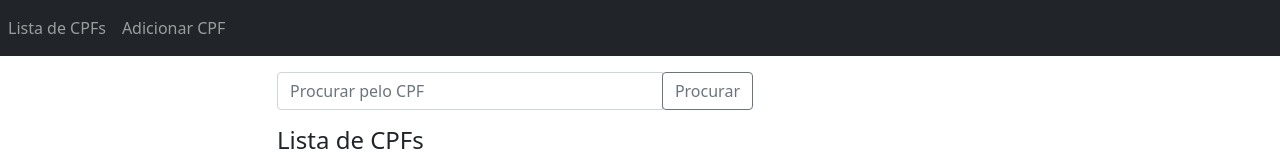
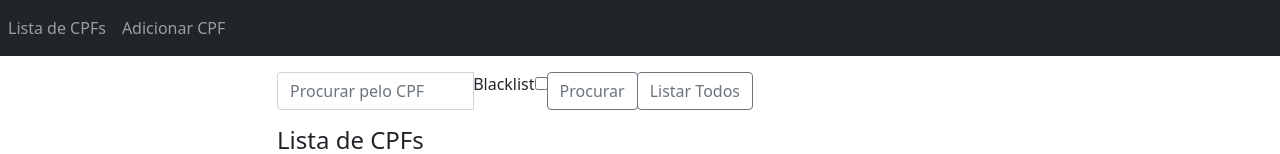
Before and after one commit to c-andrey/CPF-application, a React (Create React App) app in the folder frontend/: page / in a window 1280 px wide. Shown: the top 154 px of the page. Built offline with nearby package versions, Linux system fonts and the light colour scheme; no server answers.

Commit message:
refact: fixing filters of blocked cpfs

```diff
--- a/frontend/src/components/cpfs/CpfList.tsx
+++ b/frontend/src/components/cpfs/CpfList.tsx
@@ -1,13 +1,16 @@
-import React, { useState, useEffect, ChangeEvent } from 'react';
+import React, { useState, useEffect, ChangeEvent, MouseEvent } from 'react';
 import { Link } from 'react-router-dom';
-import { CpfListInterface } from '../../interfaces/CpfInterface';
+import { CpfInterface, CpfListInterface } from '../../interfaces/CpfInterface';
 import actions from '../../services/CpfService';
 
 const CpfList = (): JSX.Element => {
     const [cpfs, setCpfs] = useState<CpfListInterface[]>([]);
     const [currentCpf, setCurrentCpf] = useState<CpfListInterface | null>(null);
     const [currentIndex, setCurrentIndex] = useState(-1);
-    const [searchCpf, setSearchCpf] = useState('');
+    const [filters, setFilters] = useState<Partial<CpfInterface>>({
+        number: '',
+        blocked: false,
+    });
     const [loading, setLoading] = useState(false);
 
     const retrieveCpfs = async (): Promise<void> => {
@@ -17,7 +20,15 @@ const CpfList = (): JSX.Element => {
         setLoading(false);
     };
     const onChangeSearch = (e: ChangeEvent<HTMLInputElement>) => {
-        setSearchCpf(e.target.value);
+        const { name, value } = e.target;
+        setFilters({ ...filters, [name]: value });
+    };
+
+    const handleCheckboxChange = (
+        event: ChangeEvent<HTMLInputElement>,
+    ): void => {
+        const { name, checked } = event.target;
+        setFilters({ ...filters, [name]: checked });
     };
 
     const refreshList = () => {
@@ -29,10 +40,18 @@ const CpfList = (): JSX.Element => {
         setCurrentIndex(index);
     };
 
-    const findByCpf = async () => {
+    const resetFilters = () => {
+        setFilters({ number: '', blocked: false });
+    };
+
+    const findByCpf = async (e: MouseEvent, listAll = false) => {
         setLoading(true);
-        const data = await actions.getCpf({ number: searchCpf });
+
+        const data = await actions.getCpf(listAll ? null : filters);
         setCpfs(data as CpfListInterface[]);
+        if (listAll) {
+            resetFilters();
+        }
         setLoading(false);
     };
 
@@ -42,25 +61,45 @@ const CpfList = (): JSX.Element => {
     return (
         <div className="list row">
             <div className="col-md-8">
-                <div className="input-group mb-3">
+                <form className="input-group mb-3">
                     <input
                         type="text"
+                        name="number"
                         className="form-control"
                         placeholder="Procurar pelo CPF"
-                        value={searchCpf}
+                        value={filters.number as string}
                         onChange={onChangeSearch}
                     />
+
+                    <label htmlFor="blocked">
+                        Blacklist
+                        <input
+                            type="checkbox"
+                            name="blocked"
+                            checked={filters.blocked as boolean}
+                            onChange={handleCheckboxChange}
+                        />
+                    </label>
 
                     <div className="input-group-append">
                         <button
                             className="btn btn-outline-secondary"
                             type="button"
-                            onClick={findByCpf}
+                            onClick={event => findByCpf(event)}
                         >
                             Procurar
                         </button>
                     </div>
-                </div>
+                    <div className="input-group-append">
+                        <button
+                            className="btn btn-outline-secondary"
+                            type="button"
+                            onClick={event => findByCpf(event, true)}
+                        >
+                            Listar Todos
+                        </button>
+                    </div>
+                </form>
             </div>
             <div className="col-md-6">
                 <h4>Lista de CPFs</h4>
--- a/frontend/src/services/CpfService.ts
+++ b/frontend/src/services/CpfService.ts
@@ -3,7 +3,7 @@ import { CpfInterface, CpfListInterface } from '../interfaces/CpfInterface';
 import service from './ServiceAbstract';
 
 const getCpf = async (
-    cpf?: Partial<CpfInterface>,
+    cpf?: Partial<CpfInterface> | null,
 ): Promise<CpfListInterface[]> => {
     try {
         let params = {};
@@ -11,6 +11,7 @@ const getCpf = async (
             params = {
                 number: cpf.number,
                 id: cpf.id,
+                blocked: cpf.blocked,
             };
         }
         const { data } = await service.get('/cpf', {
```
Also changed, not shown: 2 other files (tests, documents, lock files or other folders).
